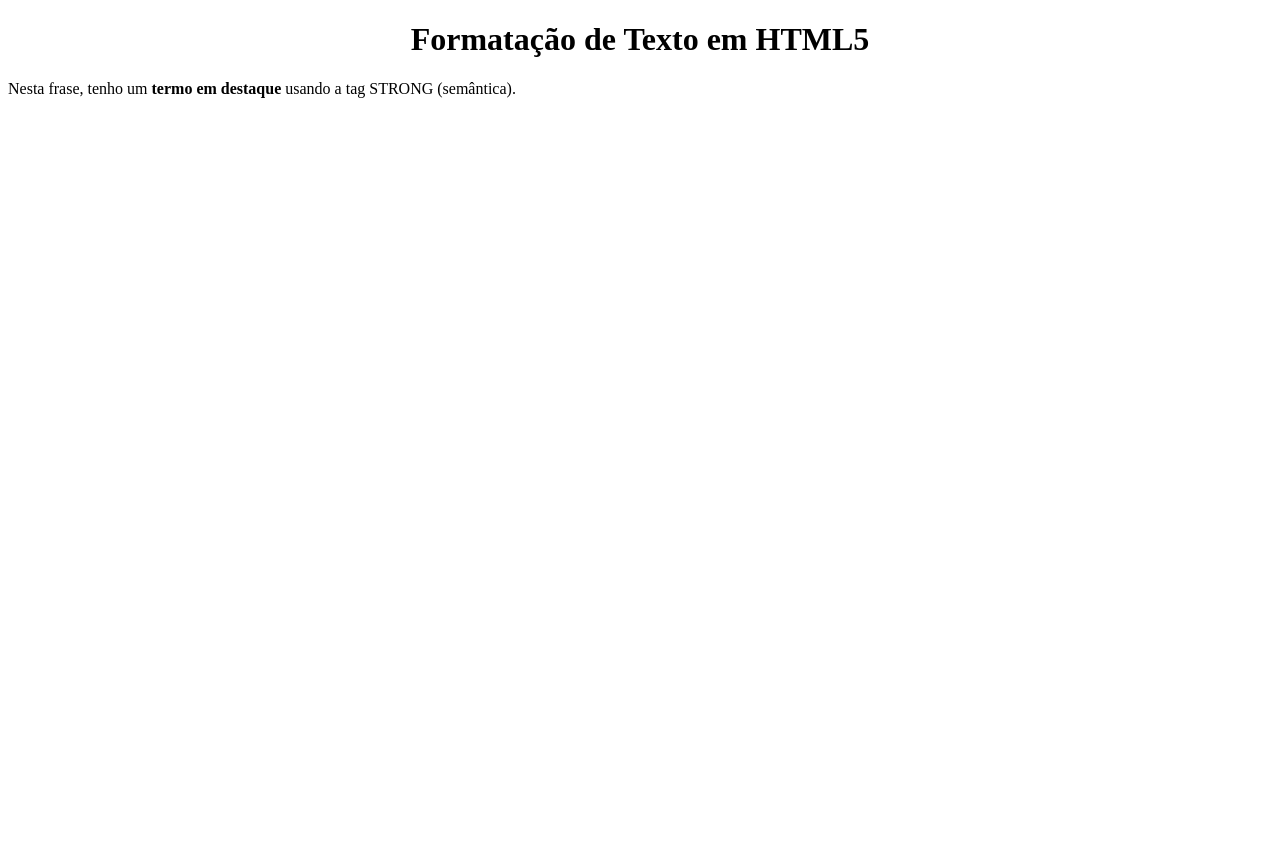
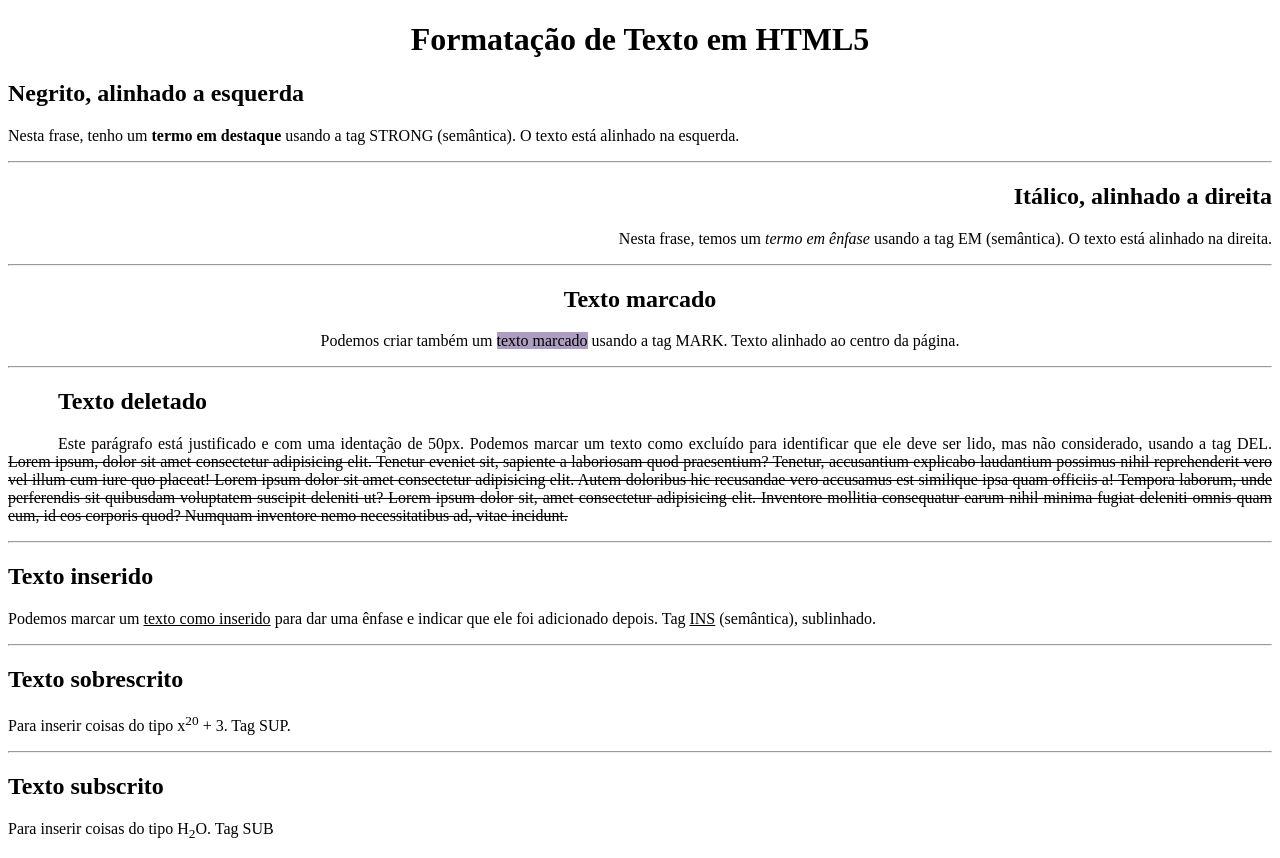
Before and after one commit to falcaodeveloper/Exemplo-Formatacao-de-Texto-em-HTML5, a plain HTML site: page formatando-texto/index.html in a window 1280 px wide. Before the commit the page ends 800 px from the top, so only its background shows below. Drawn offline with Linux system fonts and the light colour scheme.

Commit message:
segundo commit

```diff
--- a/formatando-texto/index.html
+++ b/formatando-texto/index.html
@@ -6,10 +6,43 @@
     <meta name="viewport" content="width=device-width, initial-scale=1.0">
     <title>Formatação de texto em HTML5</title>
     <link rel="shortcut icon" href="favicon.ico" type="image/x-icon">
+    <style>
+        .paragrafo-2 {
+            text-align: right;
+        }
+
+        .paragrafo-3 {
+            text-align: center;
+        }
+
+        .paragrafo-4 {
+            text-align: justify;
+            text-indent: 50px;
+        }
+    </style> <!--CSS local-->
 </head>
 <body>
     <h1 style="text-align: center;">Formatação de Texto em HTML5</h1>
-    <p>Nesta frase, tenho um <strong>termo em destaque</strong> usando a tag STRONG (semântica).</p>
-    <p></p>
+
+    <h2>Negrito, alinhado a esquerda</h2>
+    <p>Nesta frase, tenho um <strong>termo em destaque</strong> usando a tag STRONG (semântica). O texto está alinhado na esquerda.</p><hr>
+
+    <h2 class="paragrafo-2">Itálico, alinhado a direita</h2>
+    <p class="paragrafo-2">Nesta frase, temos um <em>termo em ênfase</em> usando a tag EM (semântica). O texto está alinhado na direita.</p><hr>
+
+    <h2  class="paragrafo-3">Texto marcado</h2>
+    <p class="paragrafo-3">Podemos criar também um <mark style="background-color: rgb(173, 157, 192);">texto marcado</mark> usando a tag MARK. Texto alinhado ao centro da página.</p><hr>
+
+    <h2 class="paragrafo-4">Texto deletado</h2>
+    <p class="paragrafo-4">Este parágrafo está justificado e com uma identação de 50px. Podemos marcar um texto como excluído para identificar que ele deve ser lido, mas não considerado, usando a tag DEL. <del>Lorem ipsum, dolor sit amet consectetur adipisicing elit. Tenetur eveniet sit, sapiente a laboriosam quod praesentium? Tenetur, accusantium explicabo laudantium possimus nihil reprehenderit vero vel illum cum iure quo placeat! Lorem ipsum dolor sit amet consectetur adipisicing elit. Autem doloribus hic recusandae vero accusamus est similique ipsa quam officiis a! Tempora laborum, unde perferendis sit quibusdam voluptatem suscipit deleniti ut? Lorem ipsum dolor sit, amet consectetur adipisicing elit. Inventore mollitia consequatur earum nihil minima fugiat deleniti omnis quam eum, id eos corporis quod? Numquam inventore nemo necessitatibus ad, vitae incidunt. </del></p><hr>
+
+    <h2>Texto inserido</h2>
+    <p>Podemos marcar um <ins>texto como inserido</ins> para dar uma ênfase e indicar que ele foi adicionado depois. Tag <ins>INS</ins> (semântica), sublinhado.</p><hr>
+
+    <h2>Texto sobrescrito</h2>
+    <p>Para inserir coisas do tipo x<sup>20</sup> + 3. Tag SUP.</p><hr>
+
+    <h2>Texto subscrito</h2>
+    <p>Para inserir coisas do tipo H<sub>2</sub>O. Tag SUB</p>
 </body>
 </html>
```
